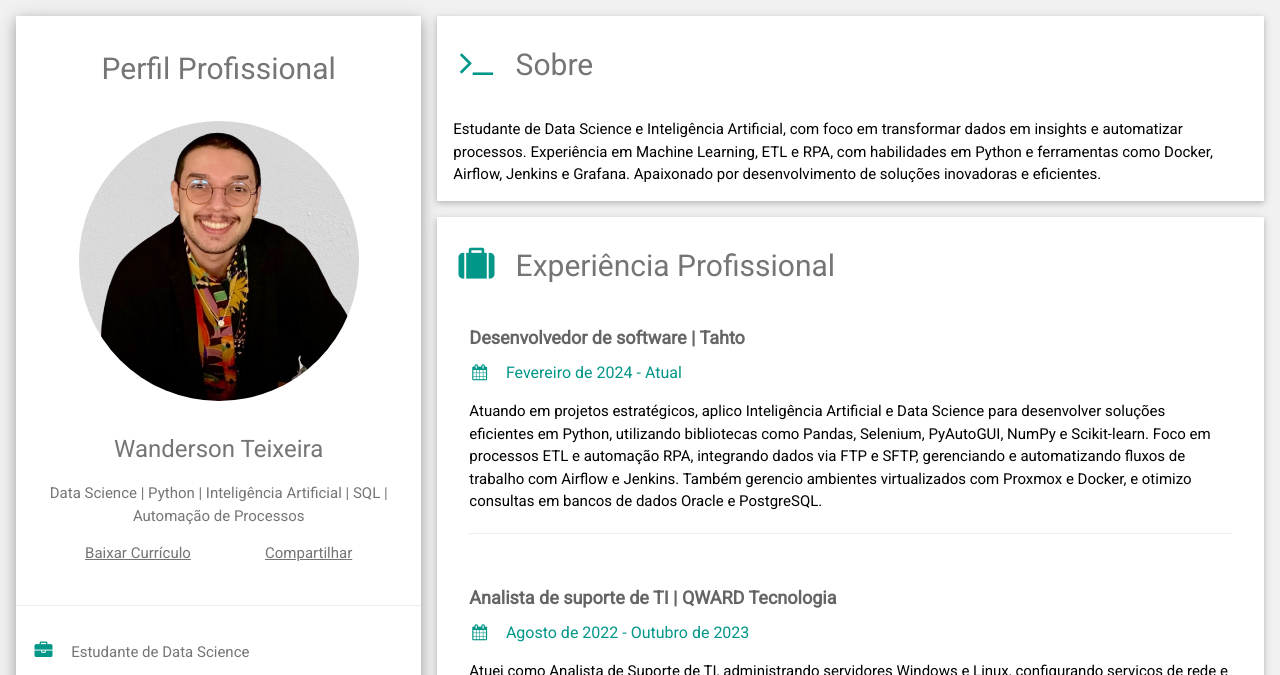
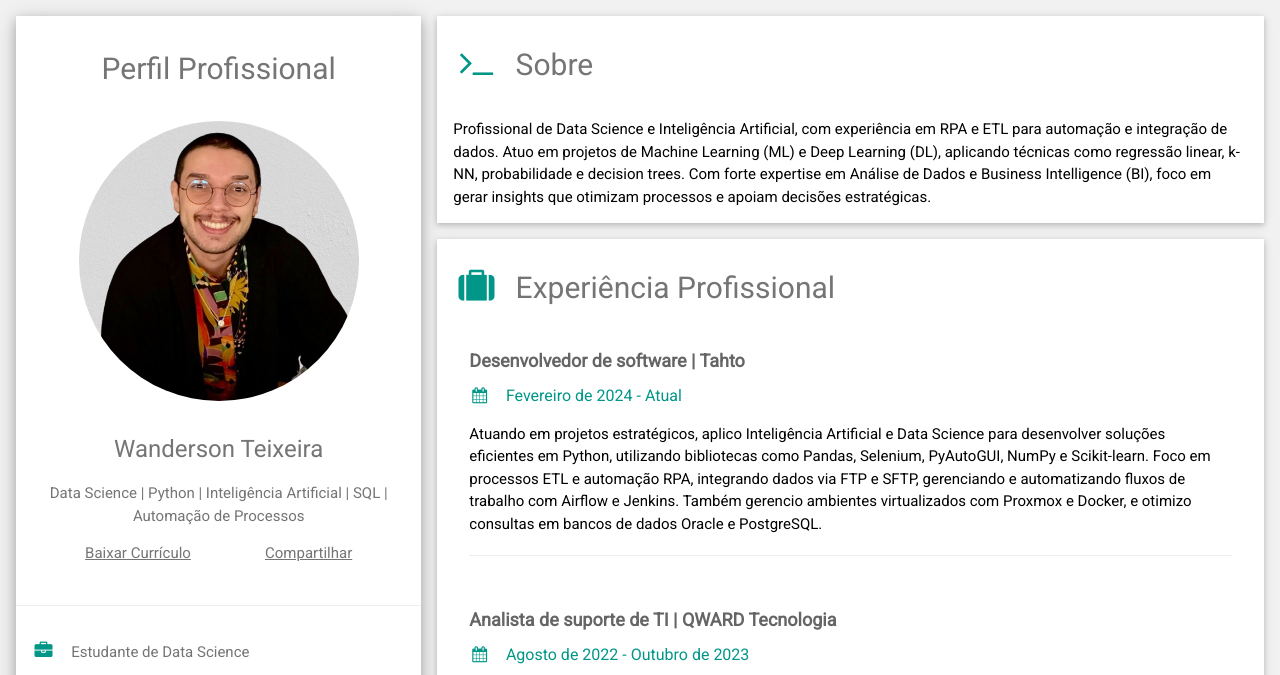
Before and after one commit to eidersin/eidersin.github.io, a plain HTML site: page index.html in a window 1280 px wide. Shown: the top 675 px of the page. Drawn offline with nearby package versions, Linux system fonts and the light colour scheme.

Commit message:
Update index.html

```diff
--- a/index.html
+++ b/index.html
@@ -168,7 +168,7 @@
         <div class="w3-container w3-card w3-white w3-margin-bottom">
           <h2 class="w3-text-grey w3-padding-16"><i class="fa fa-terminal fa-fw w3-margin-right w3-xxlarge w3-text-teal"></i>Sobre</h2>
           <p>
-            Estudante de Data Science e Inteligência Artificial, com foco em transformar dados em insights e automatizar processos. Experiência em Machine Learning, ETL e RPA, com habilidades em Python e ferramentas como Docker, Airflow, Jenkins e Grafana. Apaixonado por desenvolvimento de soluções inovadoras e eficientes.</p>
+            Profissional de Data Science e Inteligência Artificial, com experiência em RPA e ETL para automação e integração de dados. Atuo em projetos de Machine Learning (ML) e Deep Learning (DL), aplicando técnicas como regressão linear, k-NN, probabilidade e decision trees. Com forte expertise em Análise de Dados e Business Intelligence (BI), foco em gerar insights que otimizam processos e apoiam decisões estratégicas.</p>
         </div>
         <div class="w3-container w3-card w3-white w3-margin-bottom">
           <h2 class="w3-text-grey w3-padding-16"><i class="fa fa-suitcase fa-fw w3-margin-right w3-xxlarge w3-text-teal"></i>Experiência Profissional</h2>
```
